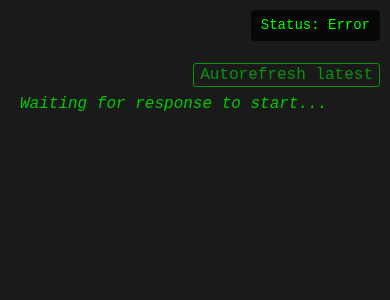
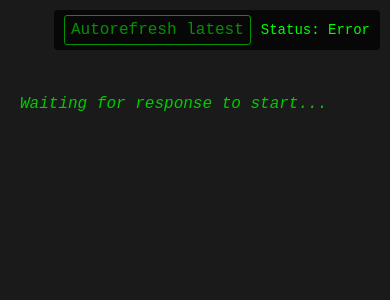
Before and after one commit to code-n-beer/Simo.js, a Flask app: template templates/streaming.html in a window 390 px wide. Shown: the top 300 px of the page. Run offline with Flask 3, Linux system fonts and the light colour scheme; the template is opened without the code that fills it, so the values that code supplies are empty.

Commit message:
Button responsively next to status

```diff
--- a/templates/streaming.html
+++ b/templates/streaming.html
@@ -6,14 +6,10 @@
     <title>Streaming Response</title>
     <style>
         #stream-status {
-            position: fixed;
-            top: 10px;
-            right: 10px;
-            padding: 5px 10px;
-            background: rgba(0, 0, 0, 0.7);
-            border-radius: 4px;
+            /* Removed position, top, right, padding, background, border-radius, z-index */
+            /* These are now handled by .status-container or are no longer needed */
             font-size: 14px;
-            z-index: 1000;
+            order: 2; /* Will be the second item in the flex container */
         }
         .status-queue { color: #ff9900; }
         .status-ongoing { color: #00ff00; }
@@ -56,12 +52,17 @@
             top: 10px;
             right: 10px;
             z-index: 1000;
-            padding: 5px 0;
+            display: flex; /* Arrange children (link and status) in a row */
+            align-items: center; /* Vertically align items in the container */
+            background: rgba(0, 0, 0, 0.7); /* Background for the whole box */
+            border-radius: 4px; /* Rounded corners for the whole box */
+            padding: 5px 10px; /* Padding inside the box, around link and status */
         }
         .latest-link {
+            order: 1; /* Will be the first item in the flex container */
             color: #00cc00;
             text-decoration: none;
-            margin-left: 10px;
+            margin-right: 10px; /* Space between the link and the status text */
             padding: 2px 6px;
             border: 1px solid #00cc00;
             border-radius: 3px;
@@ -174,15 +175,15 @@
                     if (typeof text !== 'string') {
                         console.error("Fetched text is not a string:", text);
                         if (lastLength === 0 && !streamCompleted) {
-                             showWaitingMessage(); // This also calls updateStreamStatus('queue') via DOMContentLoaded or error
-                             if (!contentDiv.querySelector('.prompt-message')) updateStreamStatus('queue'); // Ensure status if text isn't shown
+                            showWaitingMessage(); // This also calls updateStreamStatus('queue') via DOMContentLoaded or error
+                            if (!contentDiv.querySelector('.prompt-message')) updateStreamStatus('queue'); // Ensure status if text isn't shown
                         }
                         return;
                     }
 
                     if (!isLatestPage && (initialLoadCompletedInstantly || streamCompleted)) {
-                         if (intervalId) { clearInterval(intervalId); intervalId = null;}
-                         return;
+                        if (intervalId) { clearInterval(intervalId); intervalId = null;}
+                        return;
                     }
 
                     if (previousFullFetchedText !== null) {
@@ -242,7 +243,7 @@
                             // If only prompt was rendered from this first chunk and stream is not complete
                             updateStreamStatus('queue'); // Back to queue, waiting for completion
                         } else if (!promptText.length && !completionText.length && !streamCompleted) {
-                             // Fetched text but it was all tags and nothing to render, still waiting
+                            // Fetched text but it was all tags and nothing to render, still waiting
                             updateStreamStatus('queue');
                         }
 
@@ -292,7 +293,7 @@
                 .catch(error => {
                     console.error('Error loading content:', error);
                     if (lastLength === 0 && !streamCompleted) {
-                        updateStreamStatus('error'); // Set status to queue on error if nothing loaded
+                        updateStreamStatus('error'); // Set status to error on error if nothing loaded
                         showWaitingMessage();
                     }
                 });
```
